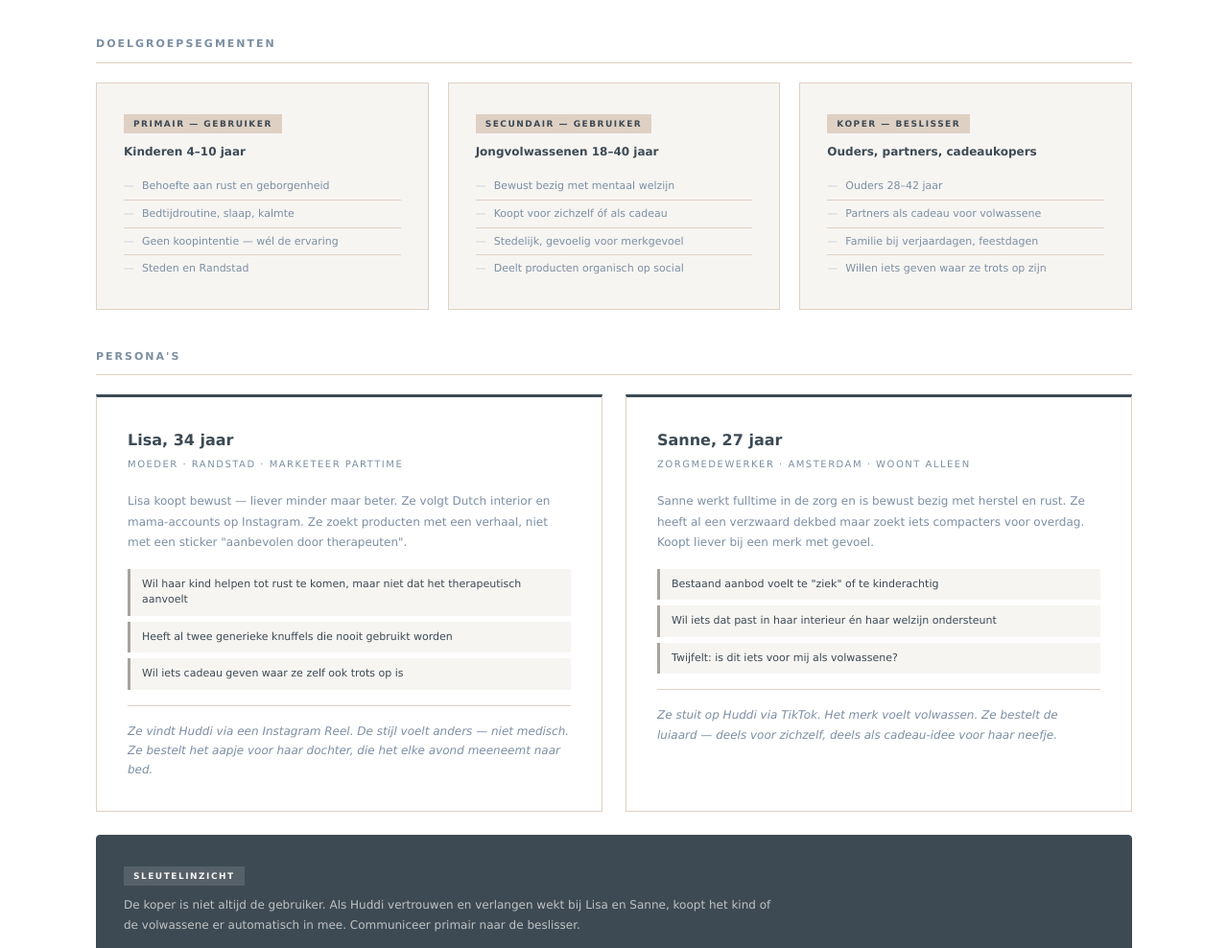
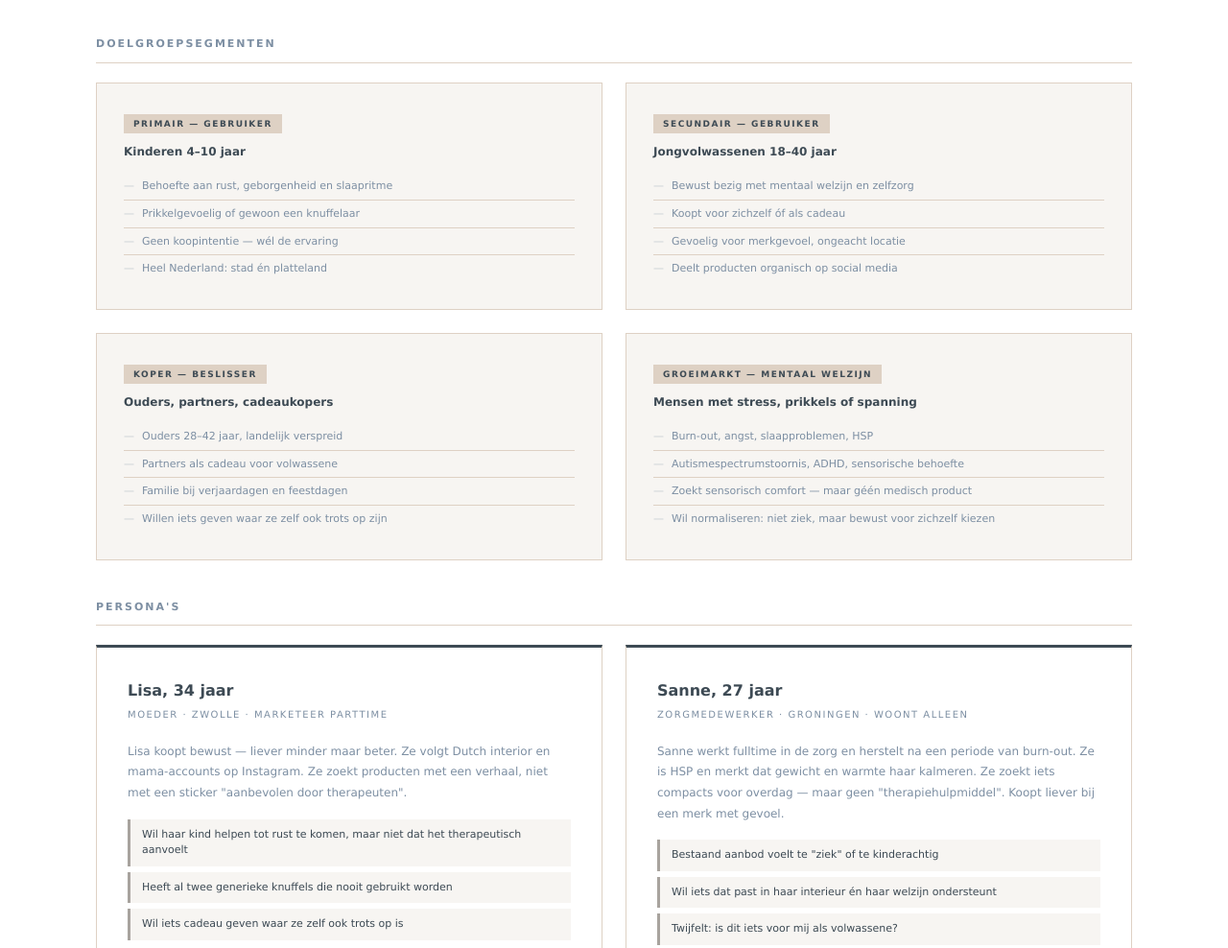
Before and after one commit to riccardo-holt/Huddi, a plain HTML site: page index.html in a window 1280 px wide. Shown: the part 1057-2045 px from the top of the page at 96% size. Drawn offline with nearby package versions, Linux system fonts and the light colour scheme.

Commit message:
Doelgroep: Randstad-focus weg, 4e segment mentaal welzijn, persona's verbreed

```diff
--- a/index.html
+++ b/index.html
@@ -1210,35 +1210,45 @@
     <p>Huddi is een verzwaringsknuffel (±2 kg, verwarmbaar) die op het snijvlak zit van knuffel, hulpmiddel en lifestyle-object. De doelgroep is breed — van kinderen tot volwassenen — met ouders, partners en cadeaukopers als primaire beslissers.</p>
 
     <h3>Doelgroepsegmenten</h3>
-    <div class="grid-3" style="margin-bottom:40px;">
+    <div class="grid-2" style="margin-bottom:40px;">
       <div class="s-card">
         <span class="s-tag">Primair — Gebruiker</span>
         <h4>Kinderen 4–10 jaar</h4>
         <ul>
-          <li>Behoefte aan rust en geborgenheid</li>
-          <li>Bedtijdroutine, slaap, kalmte</li>
+          <li>Behoefte aan rust, geborgenheid en slaapritme</li>
+          <li>Prikkelgevoelig of gewoon een knuffelaar</li>
           <li>Geen koopintentie — wél de ervaring</li>
-          <li>Steden en Randstad</li>
+          <li>Heel Nederland: stad én platteland</li>
         </ul>
       </div>
       <div class="s-card">
         <span class="s-tag">Secundair — Gebruiker</span>
         <h4>Jongvolwassenen 18–40 jaar</h4>
         <ul>
-          <li>Bewust bezig met mentaal welzijn</li>
+          <li>Bewust bezig met mentaal welzijn en zelfzorg</li>
           <li>Koopt voor zichzelf óf als cadeau</li>
-          <li>Stedelijk, gevoelig voor merkgevoel</li>
-          <li>Deelt producten organisch op social</li>
+          <li>Gevoelig voor merkgevoel, ongeacht locatie</li>
+          <li>Deelt producten organisch op social media</li>
         </ul>
       </div>
       <div class="s-card">
         <span class="s-tag">Koper — Beslisser</span>
         <h4>Ouders, partners, cadeaukopers</h4>
         <ul>
-          <li>Ouders 28–42 jaar</li>
+          <li>Ouders 28–42 jaar, landelijk verspreid</li>
           <li>Partners als cadeau voor volwassene</li>
-          <li>Familie bij verjaardagen, feestdagen</li>
-          <li>Willen iets geven waar ze trots op zijn</li>
+          <li>Familie bij verjaardagen en feestdagen</li>
+          <li>Willen iets geven waar ze zelf ook trots op zijn</li>
+        </ul>
+      </div>
+      <div class="s-card">
+        <span class="s-tag">Groeimarkt — Mentaal welzijn</span>
+        <h4>Mensen met stress, prikkels of spanning</h4>
+        <ul>
+          <li>Burn-out, angst, slaapproblemen, HSP</li>
+          <li>Autismespectrumstoornis, ADHD, sensorische behoefte</li>
+          <li>Zoekt sensorisch comfort — maar géén medisch product</li>
+          <li>Wil normaliseren: niet ziek, maar bewust voor zichzelf kiezen</li>
         </ul>
       </div>
     </div>
@@ -1247,7 +1257,7 @@
     <div class="grid-2">
       <div class="persona">
         <div class="persona-name">Lisa, 34 jaar</div>
-        <div class="persona-role">Moeder · Randstad · Marketeer parttime</div>
+        <div class="persona-role">Moeder · Zwolle · Marketeer parttime</div>
         <p>Lisa koopt bewust — liever minder maar beter. Ze volgt Dutch interior en mama-accounts op Instagram. Ze zoekt producten met een verhaal, niet met een sticker "aanbevolen door therapeuten".</p>
         <div class="pijnpunt">Wil haar kind helpen tot rust te komen, maar niet dat het therapeutisch aanvoelt</div>
         <div class="pijnpunt">Heeft al twee generieke knuffels die nooit gebruikt worden</div>
@@ -1256,8 +1266,8 @@
       </div>
       <div class="persona">
         <div class="persona-name">Sanne, 27 jaar</div>
-        <div class="persona-role">Zorgmedewerker · Amsterdam · Woont alleen</div>
-        <p>Sanne werkt fulltime in de zorg en is bewust bezig met herstel en rust. Ze heeft al een verzwaard dekbed maar zoekt iets compacters voor overdag. Koopt liever bij een merk met gevoel.</p>
+        <div class="persona-role">Zorgmedewerker · Groningen · Woont alleen</div>
+        <p>Sanne werkt fulltime in de zorg en herstelt na een periode van burn-out. Ze is HSP en merkt dat gewicht en warmte haar kalmeren. Ze zoekt iets compacts voor overdag — maar geen "therapiehulpmiddel". Koopt liever bij een merk met gevoel.</p>
         <div class="pijnpunt">Bestaand aanbod voelt te "ziek" of te kinderachtig</div>
         <div class="pijnpunt">Wil iets dat past in haar interieur én haar welzijn ondersteunt</div>
         <div class="pijnpunt">Twijfelt: is dit iets voor mij als volwassene?</div>
@@ -1267,7 +1277,7 @@
 
     <div class="s-card-dark" style="margin-top:24px; border-radius:4px;">
       <span class="s-tag-dark">Sleutelinzicht</span>
-      <p>De koper is niet altijd de gebruiker. Als Huddi vertrouwen en verlangen wekt bij Lisa en Sanne, koopt het kind of de volwassene er automatisch in mee. Communiceer primair naar de beslisser.</p>
+      <p>De koper is niet altijd de gebruiker — en de behoefte is niet altijd uitgesproken. Huddi bereikt heel Nederland: van gezinnen in Drenthe tot studenten in Groningen. De mentale doelgroep is groot én ondergedeeld. Communiceer primair naar de beslisser, maar maak het merk aantrekkelijk voor iedereen die comfort zoekt.</p>
     </div>
   </div>
 </div>
```
